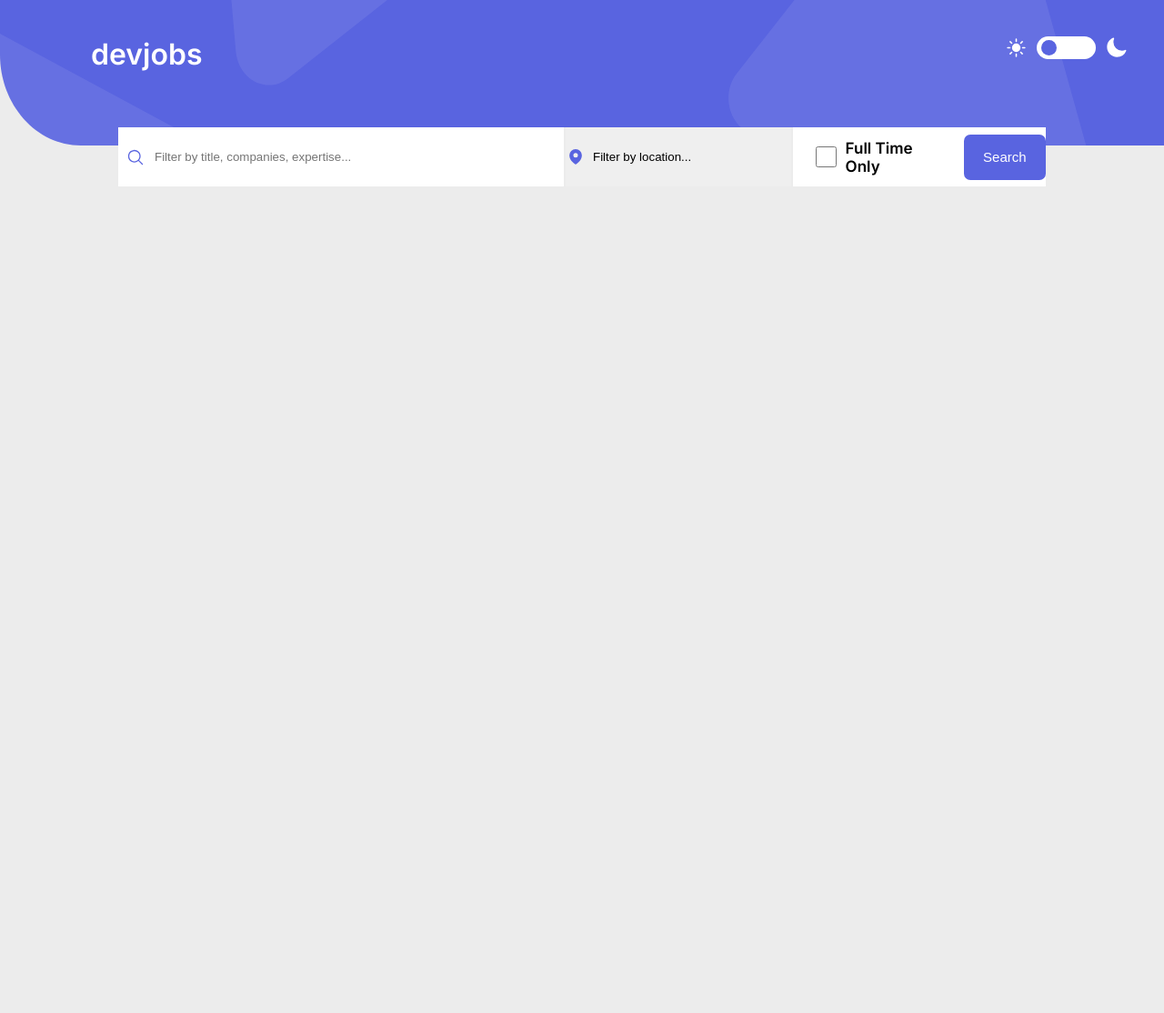
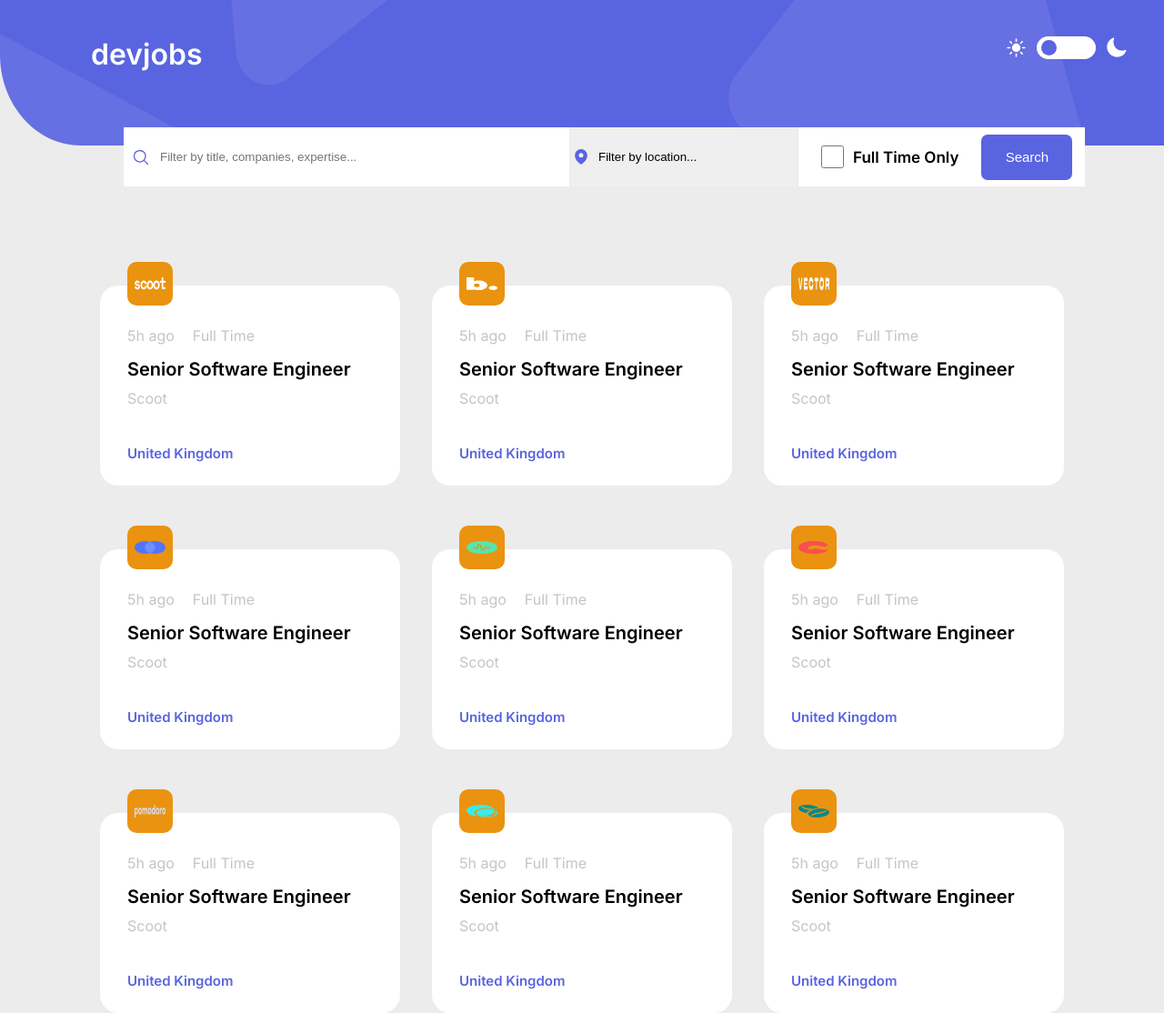
Before and after one commit to Luka-Popovic06/Product-CSS-HTML-2, a plain HTML site: page index.html in a window 1280 px wide. Shown: the whole page at 91% size. Before the commit the page ends 800 px from the top, so only its background shows below. Drawn offline with Linux system fonts and the light colour scheme.

Commit message:
CSS GRID

```diff
--- a/index.html
+++ b/index.html
@@ -103,6 +103,126 @@
         <button id="button-1">Search</button>
       </div>
     </nav>
-    <div class="container"></div>
+    <div class="container">
+      <!--Grid-->
+      <div class="grid">
+        <div class="grid-1">
+          <img class="img-1" src="scoot.svg" alt="#" />
+          <div class="mini-grid-1">
+            <div class="paragraf-box">
+              <p class="p-4">5h ago</p>
+              <p class="p-5">Full Time</p>
+            </div>
+            <p class="p-6">Senior Software Engineer</p>
+            <p class="p-7">Scoot</p>
+            <a class="link-1" href="#">United Kingdom</a>
+          </div>
+        </div>
+        <!---->
+        <div class="grid-1">
+          <img class="img-1" src="blogr.svg" alt="#" />
+          <div class="mini-grid-1">
+            <div class="paragraf-box">
+              <p class="p-4">5h ago</p>
+              <p class="p-5">Full Time</p>
+            </div>
+            <p class="p-6">Senior Software Engineer</p>
+            <p class="p-7">Scoot</p>
+            <a class="link-1" href="#">United Kingdom</a>
+          </div>
+        </div>
+        <!---->
+        <div class="grid-1">
+          <img class="img-1" src="vector.svg" alt="#" />
+          <div class="mini-grid-1">
+            <div class="paragraf-box">
+              <p class="p-4">5h ago</p>
+              <p class="p-5">Full Time</p>
+            </div>
+            <p class="p-6">Senior Software Engineer</p>
+            <p class="p-7">Scoot</p>
+            <a class="link-1" href="#">United Kingdom</a>
+          </div>
+        </div>
+        <!---->
+        <div class="grid-1">
+          <img class="img-1" src="officelite.svg" alt="#" />
+          <div class="mini-grid-1">
+            <div class="paragraf-box">
+              <p class="p-4">5h ago</p>
+              <p class="p-5">Full Time</p>
+            </div>
+            <p class="p-6">Senior Software Engineer</p>
+            <p class="p-7">Scoot</p>
+            <a class="link-1" href="#">United Kingdom</a>
+          </div>
+        </div>
+        <!---->
+        <div class="grid-1">
+          <img class="img-1" src="pod.svg" alt="#" />
+          <div class="mini-grid-1">
+            <div class="paragraf-box">
+              <p class="p-4">5h ago</p>
+              <p class="p-5">Full Time</p>
+            </div>
+            <p class="p-6">Senior Software Engineer</p>
+            <p class="p-7">Scoot</p>
+            <a class="link-1" href="#">United Kingdom</a>
+          </div>
+        </div>
+        <!---->
+        <div class="grid-1">
+          <img class="img-1" src="creative.svg" alt="#" />
+          <div class="mini-grid-1">
+            <div class="paragraf-box">
+              <p class="p-4">5h ago</p>
+              <p class="p-5">Full Time</p>
+            </div>
+            <p class="p-6">Senior Software Engineer</p>
+            <p class="p-7">Scoot</p>
+            <a class="link-1" href="#">United Kingdom</a>
+          </div>
+        </div>
+        <!---->
+        <div class="grid-1">
+          <img class="img-1" src="pomodoro.svg" alt="#" />
+          <div class="mini-grid-1">
+            <div class="paragraf-box">
+              <p class="p-4">5h ago</p>
+              <p class="p-5">Full Time</p>
+            </div>
+            <p class="p-6">Senior Software Engineer</p>
+            <p class="p-7">Scoot</p>
+            <a class="link-1" href="#">United Kingdom</a>
+          </div>
+        </div>
+        <!---->
+        <div class="grid-1">
+          <img class="img-1" src="maker.svg" alt="#" />
+          <div class="mini-grid-1">
+            <div class="paragraf-box">
+              <p class="p-4">5h ago</p>
+              <p class="p-5">Full Time</p>
+            </div>
+            <p class="p-6">Senior Software Engineer</p>
+            <p class="p-7">Scoot</p>
+            <a class="link-1" href="#">United Kingdom</a>
+          </div>
+        </div>
+        <!---->
+        <div class="grid-1">
+          <img class="img-1" src="coffeeroasters.svg" alt="#" />
+          <div class="mini-grid-1">
+            <div class="paragraf-box">
+              <p class="p-4">5h ago</p>
+              <p class="p-5">Full Time</p>
+            </div>
+            <p class="p-6">Senior Software Engineer</p>
+            <p class="p-7">Scoot</p>
+            <a class="link-1" href="#">United Kingdom</a>
+          </div>
+        </div>
+      </div>
+    </div>
   </body>
 </html>
--- a/style.css
+++ b/style.css
@@ -53,8 +53,7 @@ nav {
   align-items: center;
   position: absolute;
   top: 140px;
-  left: 130px;
-  right: 130px;
+  left: 136px;
 }
 .input-1 {
   width: 450px;
@@ -122,3 +121,79 @@ nav {
   border-left: 2px solid #ececec;
 }
 /*container*/
+.container {
+  margin-top: 150px;
+}
+/*GRID*/
+.grid {
+  display: grid;
+  grid-template-columns: 330px 330px 330px;
+  grid-template-rows: 220px 220px 220px;
+  justify-content: center;
+  row-gap: 70px;
+  column-gap: 35px;
+}
+/*grid-1*/
+.grid-1 {
+  background-color: white;
+  position: relative;
+  border-radius: 20px;
+  padding-top: 45px;
+  padding-left: 30px;
+}
+/**/
+.img-1 {
+  width: 34px;
+  height: 14px;
+  background-color: rgb(234, 147, 16);
+  padding: 17px 8px;
+  border-radius: 10px;
+  position: absolute;
+  top: -26px;
+  left: 30px;
+}
+.img-2 {
+}
+.img-3 {
+}
+.img-4 {
+}
+.img-5 {
+}
+.img-6 {
+}
+.img-7 {
+}
+.img-8 {
+}
+.img-9 {
+}
+/**/
+.paragraf-box {
+  display: flex;
+  align-items: center;
+  gap: 20px;
+  margin-bottom: 15px;
+}
+.p-4 {
+  color: #c5c5c5;
+}
+.p-5 {
+  color: #c5c5c5;
+}
+/**/
+.p-6 {
+  font-weight: 600;
+  font-size: 20px;
+  margin-bottom: 10px;
+}
+.p-7 {
+  color: #c5c5c5;
+  margin-bottom: 40px;
+}
+.link-1 {
+  text-decoration: none;
+  font-size: 15px;
+  font-weight: 600;
+  color: #5964e0;
+}
```
Also changed, not shown: blogr.svg (added), coffeeroasters.svg (added), creative.svg (added), crowdfund.svg (added), maker.svg (added), mastercraft.svg (added), officelite.svg (added), pod.svg (added), pomodoro.svg (added), scoot.svg (added), typemaster.svg (added), vector.svg (added).
